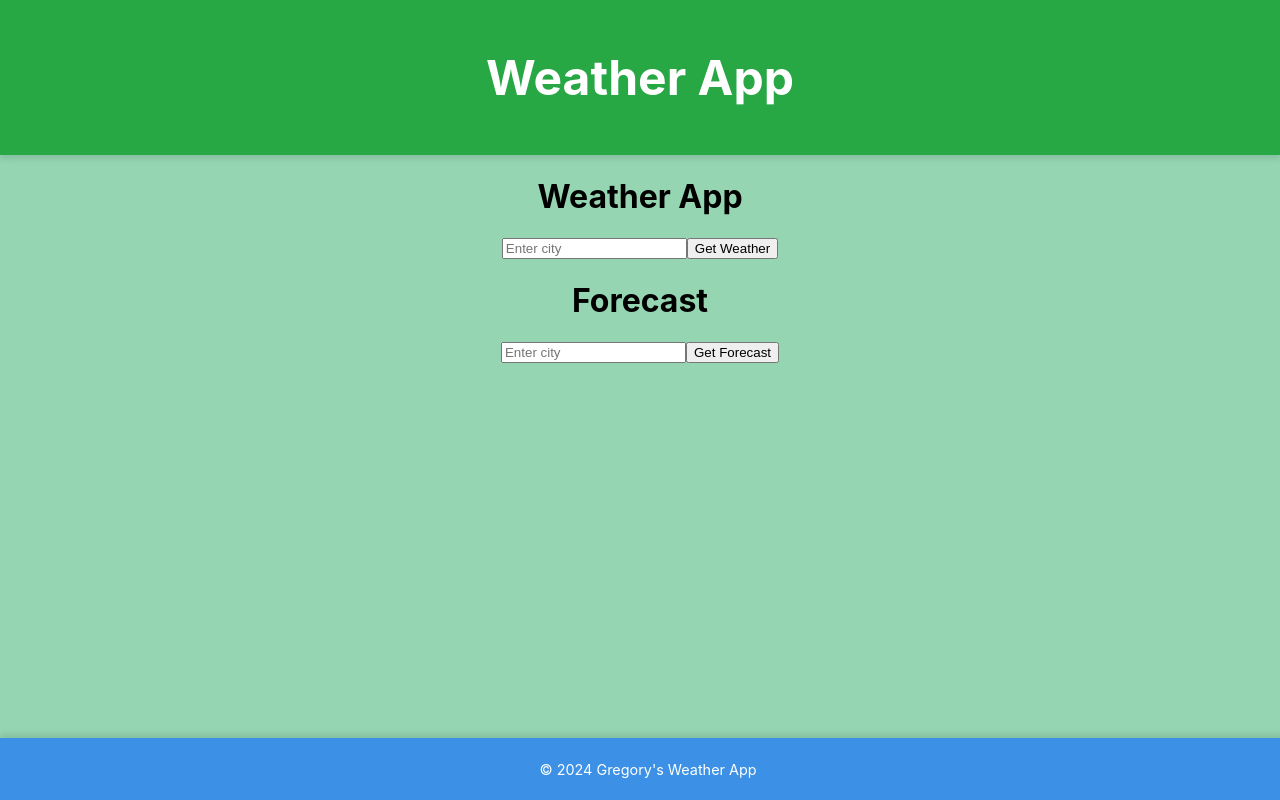
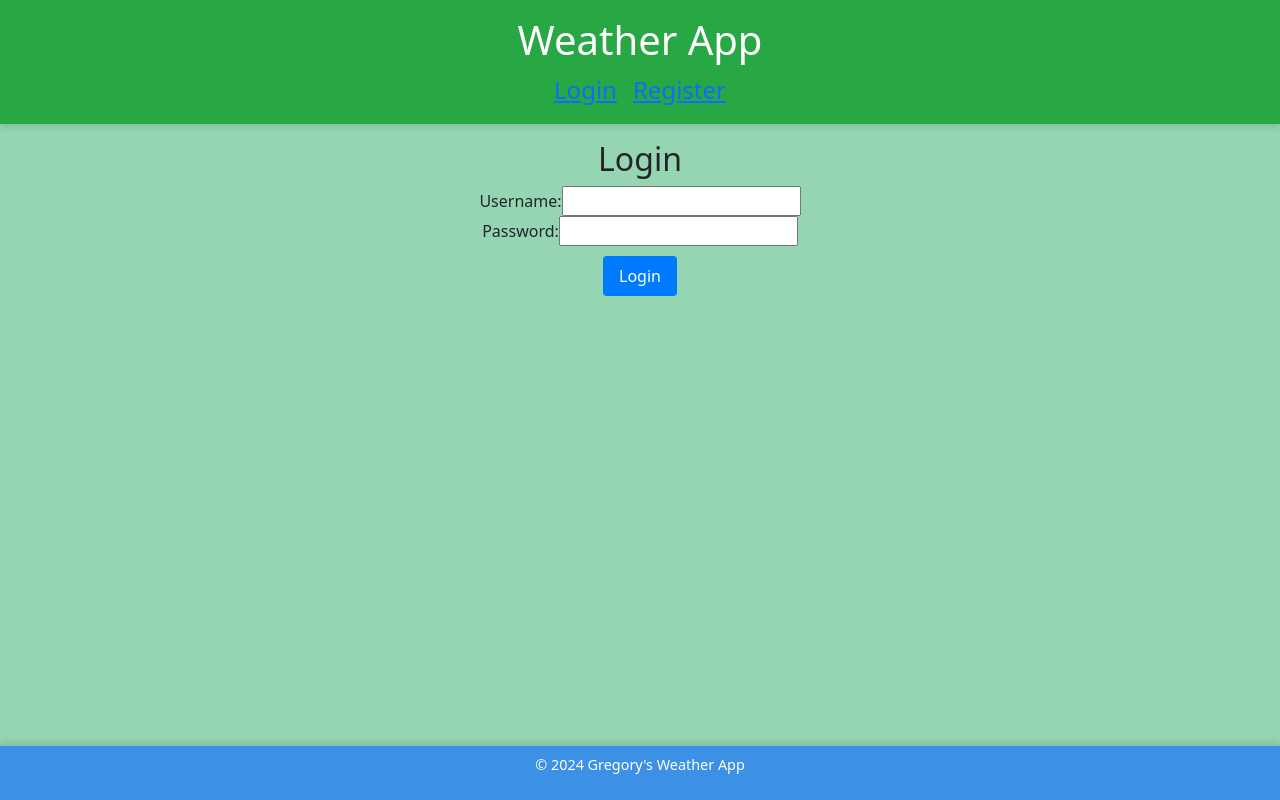
Before and after one commit to greglinv/Weather-App, a React (Create React App) app in the folder FrontEnd/weather-frontend/: page /login in a window 1280 px wide. Built offline with nearby package versions, Linux system fonts and the light colour scheme.

Commit message:
Frontend User Authentication

```diff
--- a/FrontEnd/weather-frontend/package.json
+++ b/FrontEnd/weather-frontend/package.json
@@ -4,11 +4,12 @@
   "private": true,
   "dependencies": {
     "axios": "^1.7.9",
+    "bootstrap": "^5.3.3",
     "cra-template": "1.2.0",
     "react": "^18.2.0",
     "react-dom": "^18.2.0",
     "react-router-dom": "^7.1.1",
-    "react-scripts": "^3.0.1",
+    "react-scripts": "^5.0.1",
     "web-vitals": "^4.2.4"
   },
   "scripts": {
--- a/FrontEnd/weather-frontend/src/App.js
+++ b/FrontEnd/weather-frontend/src/App.js
@@ -1,22 +1,44 @@
+// src/App.js
 import React from "react";
+import 'bootstrap/dist/css/bootstrap.min.css';
+import { BrowserRouter as Router, Routes, Route } from "react-router-dom";
+import Header from "./components/Header";
 import Weather from "./components/Weather";
 import Forecast from "./components/Forecast";
-import './App.css'; // Ensure this import is present
+import Login from "./components/Login";
+import Register from "./components/Register";
+
+import "./App.css";
 
 function App() {
   return (
+    <Router>
       <div className="App">
-      <header className="App-header">
-        <h1>Weather App</h1>
-      </header>
-      <main>
+        <Header />
+
+        <main style={{ padding: "1rem" }}>
+          <Routes>
+            <Route
+              path="/"
+              element={
+                <>
                   <Weather />
                   <Forecast />
+                </>
+              }
+            />
+            <Route path="/login" element={<Login />} />
+            <Route path="/register" element={<Register />} />
+            {/* Optionally add a 404 catch-all route */}
+            <Route path="*" element={<h2>Page Not Found</h2>} />
+          </Routes>
         </main>
+
         <footer className="App-footer">
           <p>&copy; 2024 Gregory's Weather App</p>
         </footer>
       </div>
+    </Router>
   );
 }
 
--- /dev/null
+++ b/FrontEnd/weather-frontend/src/auth.js
@@ -0,0 +1,11 @@
+export const getToken = () => {
+    return localStorage.getItem("token");
+  };
+
+  export const setToken = (token) => {
+    localStorage.setItem("token", token);
+  };
+
+  export const removeToken = () => {
+    localStorage.removeItem("token");
+  };
--- /dev/null
+++ b/FrontEnd/weather-frontend/src/components/Header.js
@@ -0,0 +1,64 @@
+// src/components/Header.js
+import React, { useEffect, useState } from "react";
+import { Link } from "react-router-dom";
+import { getToken, removeToken } from "../auth";
+import axios from "axios";
+
+const Header = () => {
+  const [username, setUsername] = useState(null);
+
+  useEffect(() => {
+    // If there's a token, try to fetch user info (or decode token) to get the username
+    const token = getToken();
+    if (token) {
+      // For simplicity, let's do a request to a protected endpoint
+      // that returns the current username.
+      axios
+        .get("http://localhost:5000/auth/protected", {
+          headers: { Authorization: `Bearer ${token}` },
+        })
+        .then((res) => {
+          // The protected endpoint might respond with something like:
+          // { "message": "Hello, john! You have accessed a protected route." }
+          // or you could have an endpoint that returns { username: "john" }
+          // For demo, let's just parse the message to extract the username
+          const text = res.data.message; // e.g. "Hello, john! You have accessed..."
+          const extracted = text.match(/Hello, (.+)!/);
+          if (extracted) {
+            setUsername(extracted[1]);
+          }
+        })
+        .catch((err) => {
+          console.log("Error fetching user info", err);
+          // If token invalid, remove it
+          removeToken();
+        });
+    }
+  }, []);
+
+  const handleLogout = () => {
+    removeToken();
+    setUsername(null);
+  };
+
+  return (
+    <header className="App-header">
+      <h1>Weather App</h1>
+      <nav>
+        {!username ? (
+          <>
+            <Link to="/login" style={{ marginRight: "1rem" }}>Login</Link>
+            <Link to="/register">Register</Link>
+          </>
+        ) : (
+          <>
+            <span style={{ marginRight: "1rem" }}>Welcome, {username}</span>
+            <button onClick={handleLogout}>Logout</button>
+          </>
+        )}
+      </nav>
+    </header>
+  );
+};
+
+export default Header;
--- /dev/null
+++ b/FrontEnd/weather-frontend/src/components/Login.js
@@ -0,0 +1,79 @@
+// src/components/Login.js
+import React, { useState } from "react";
+import axios from "axios";
+import { setToken } from "../auth";
+import { useNavigate } from "react-router-dom";
+
+const Login = () => {
+  const [username, setUsername] = useState("");
+  const [password, setPassword] = useState("");
+  const [msg, setMsg] = useState("");
+  const navigate = useNavigate(); // <-- React Router hook
+
+  const handleLogin = async (e) => {
+    e.preventDefault();
+    setMsg("");
+
+    try {
+      const response = await axios.post("http://localhost:5000/auth/login", {
+        username,
+        password,
+      });
+      const { access_token } = response.data;
+      if (access_token) {
+        // Store the token
+        setToken(access_token);
+        setMsg("Login successful!");
+        // Redirect to main page
+        navigate("/");
+      }
+    } catch (err) {
+      setMsg(err.response?.data?.error || "Login failed.");
+    }
+  };
+
+  return (
+    <div>
+      <h2>Login</h2>
+      {msg && <p>{msg}</p>}
+      <form onSubmit={handleLogin}>
+        <div>
+          <label>Username:{" "}</label>
+          <input
+            type="text"
+            value={username}
+            onChange={(e) => setUsername(e.target.value)}
+            required
+          />
+        </div>
+        <div>
+          <label>Password:{" "}</label>
+          <input
+            type="password"
+            value={password}
+            onChange={(e) => setPassword(e.target.value)}
+            required
+          />
+        </div>
+
+        {/* Example button styling with inline CSS */}
+        <button
+          type="submit"
+          style={{
+            backgroundColor: "#007bff",
+            color: "#fff",
+            border: "none",
+            padding: "8px 16px",
+            marginTop: "10px",
+            cursor: "pointer",
+            borderRadius: "4px",
+          }}
+        >
+          Login
+        </button>
+      </form>
+    </div>
+  );
+};
+
+export default Login;
--- /dev/null
+++ b/FrontEnd/weather-frontend/src/components/Register.js
@@ -0,0 +1,54 @@
+// src/components/Register.js
+import React, { useState } from "react";
+import axios from "axios";
+
+const Register = () => {
+  const [username, setUsername] = useState("");
+  const [password, setPassword] = useState("");
+  const [msg, setMsg] = useState("");
+
+  const handleRegister = async (e) => {
+    e.preventDefault();
+    setMsg(""); // Clear any old messages
+
+    try {
+      const response = await axios.post("http://localhost:5000/auth/register", {
+        username,
+        password,
+      });
+      setMsg(response.data.message || "Registration successful!");
+    } catch (err) {
+      setMsg(err.response?.data?.error || "Registration failed.");
+    }
+  };
+
+  return (
+    <div>
+      <h2>Register</h2>
+      {msg && <p>{msg}</p>}
+      <form onSubmit={handleRegister}>
+        <div>
+          <label>Username:{" "}</label>
+          <input
+            type="text"
+            value={username}
+            onChange={(e) => setUsername(e.target.value)}
+            required
+          />
+        </div>
+        <div>
+          <label>Password:{" "}</label>
+          <input
+            type="password"
+            value={password}
+            onChange={(e) => setPassword(e.target.value)}
+            required
+          />
+        </div>
+        <button type="submit">Register</button>
+      </form>
+    </div>
+  );
+};
+
+export default Register;
```
Also changed, not shown: 1 other file (tests, documents, lock files or other folders). Lines whose indentation alone changed are shown as unchanged.
